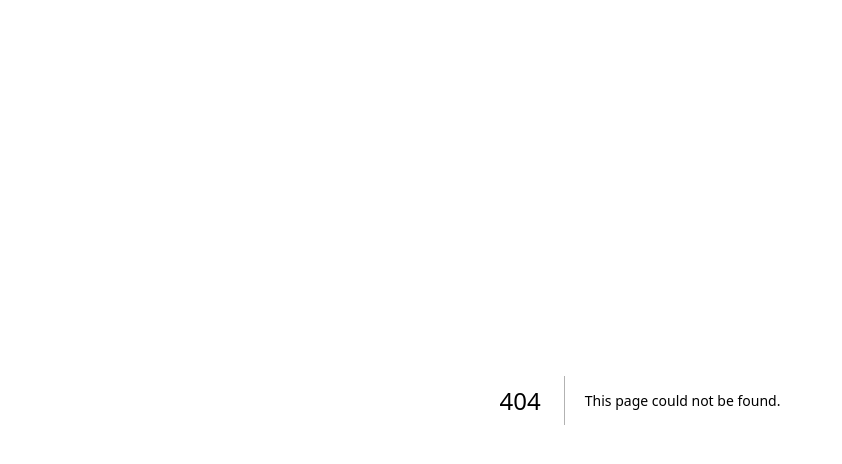
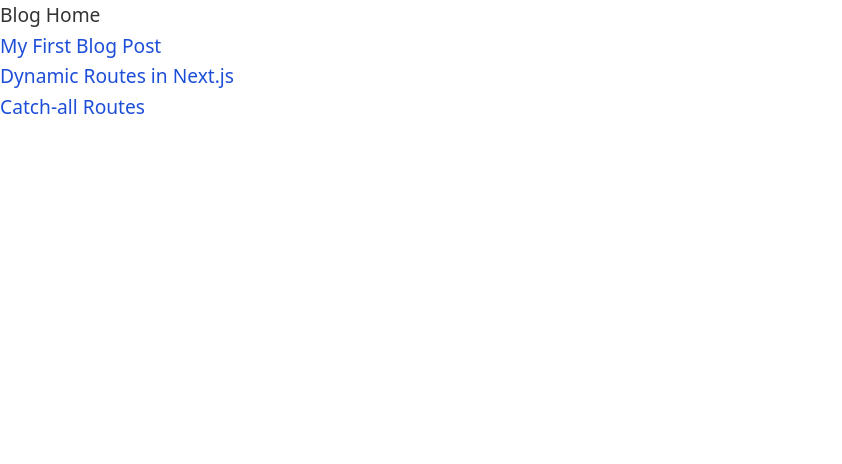
Before and after one commit to Aleksandra500/my-next-app, a Next.js app: page /blog in a window 1280 px wide. Before the commit this address had no page. Shown: the top 464 px of the page, without its empty margins (0-842 px from the left). Built offline with nearby package versions, Linux system fonts and the light colour scheme.

Commit message:
more dynamic routes

```diff
--- /dev/null
+++ b/app/blog/[postId]/page.jsx
@@ -0,0 +1,18 @@
+import {posts} from '../data'
+
+export default async function BlogPost({params}){
+
+    const {postId} = params
+
+    const post = posts.find((p) => p.id === postId)
+
+    if(!post){
+        return <h1>Post not found</h1>
+    }
+    return(
+        <article>
+            <h1>{post.title}</h1>
+            <h1>{post.content}</h1>
+        </article>
+    )
+}
--- /dev/null
+++ b/app/blog/data.js
@@ -0,0 +1,17 @@
+export const posts = [
+  {
+    id: "1",
+    title: "My First Blog Post",
+    content: "This is my very first blog post. I'm learning Next.js!",
+  },
+  {
+    id: "2",
+    title: "Dynamic Routes in Next.js",
+    content: "Dynamic routes allow us to render pages based on URL params.",
+  },
+  {
+    id: "3",
+    title: "Catch-all Routes",
+    content: "Catch-all routes are useful for blogs, shops, and docs pages.",
+  },
+];
--- /dev/null
+++ b/app/blog/page.jsx
@@ -0,0 +1,17 @@
+import Link from "next/link";
+import { posts } from "./data";
+
+export default function BlogHome() {
+  return (
+    <div>
+      <h1>Blog Home</h1>
+      <ul>
+        {posts.map((post) => (
+          <li key={post.id}>
+            <Link href={`/blog/${post.id}`}>{post.title}</Link>
+          </li>
+        ))}
+      </ul>
+    </div>
+  );
+}
```
Also changed, not shown: app/docs/[[...slug]]/page.jsx (renamed from app/docs/[...slug]/page.jsx).
